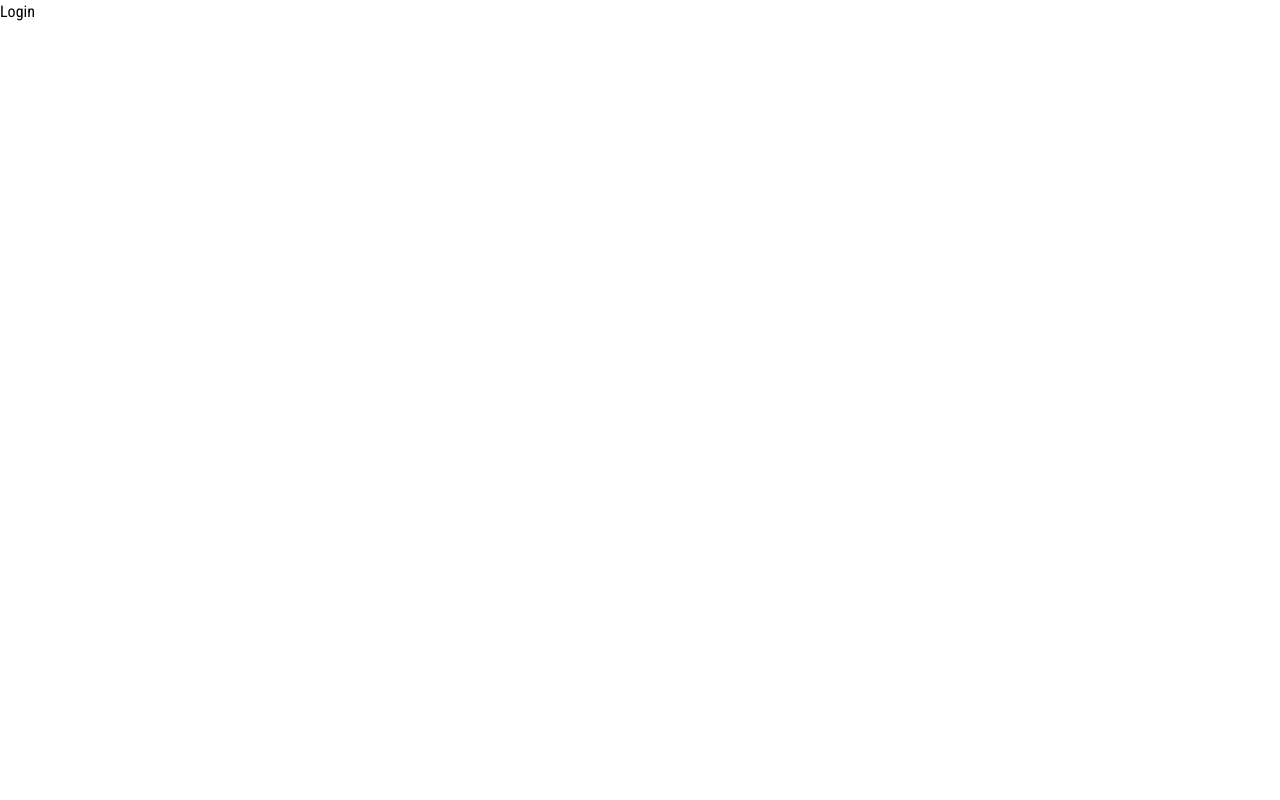
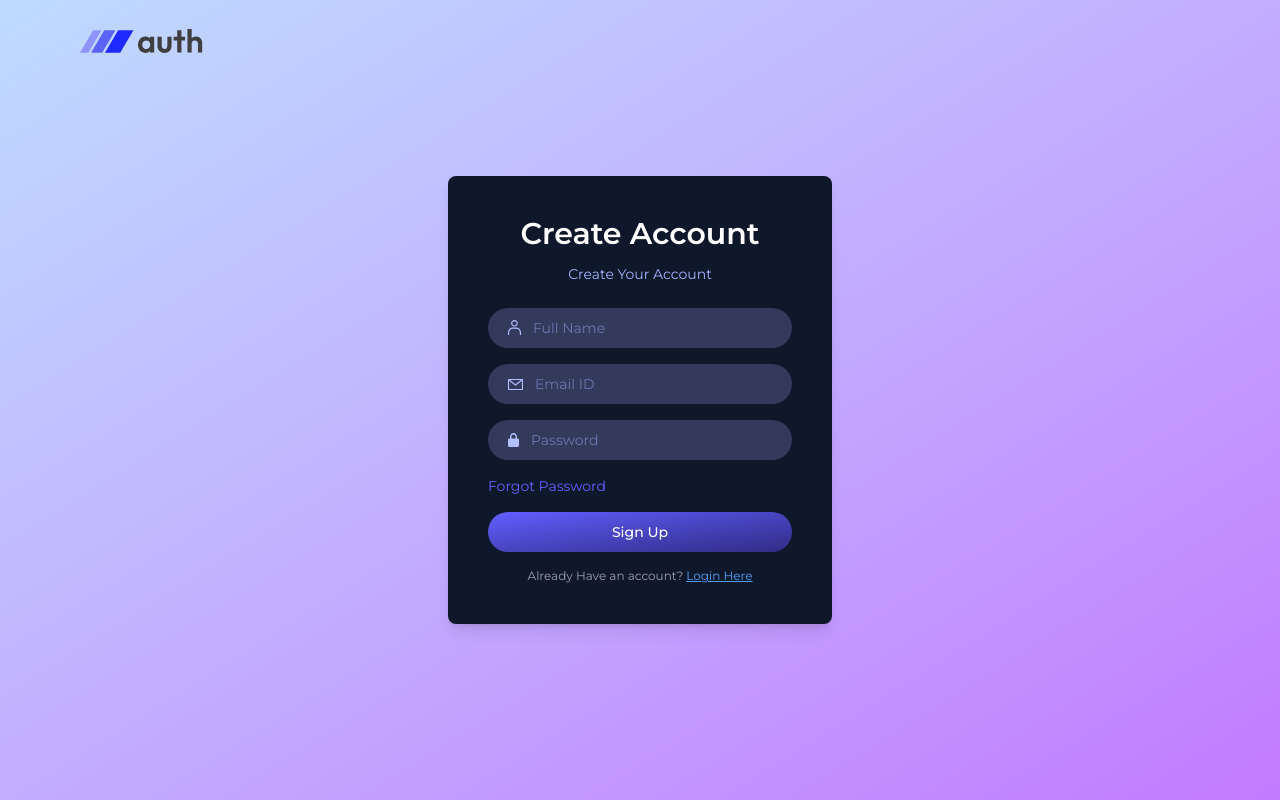
Before and after one commit to Abhinav-Anil-5670/LetMeIn, a React (Vite) app in the folder client/: page /login in a window 1280 px wide. Built offline with nearby package versions, Linux system fonts and the light colour scheme.

Commit message:
Login_Signup_Page

```diff
--- a/client/src/components/Navbar.jsx
+++ b/client/src/components/Navbar.jsx
@@ -1,11 +1,15 @@
 import React from 'react'
 import {assets} from '../assets/assets'
+import {useNavigate} from 'react-router-dom'
+const Navbar = () => {
+  const navigate = useNavigate()
 
-const Navbar = () => {
+
+
   return (
     <div className='w-full flex justify-between items-center p-4 sm:p-6 sm:px-24 absolute top-0'>
-      <img src={assets.logo} alt="" className='w-28 sm:w-32' />
-      <button className='flex items-center gap-2 border border-gray-500 rounded-full px-6 py-2 text-gray-800 hover:bg-gray-100 transition-all'>Login <img src={assets.arrow_icon} alt="" /> </button>
+      <img  src={assets.logo} alt="" className='w-28 sm:w-32' />
+      <button onClick={()=>navigate('/login')} className='flex items-center gap-2 border border-gray-500 rounded-full px-6 py-2 text-gray-800 hover:bg-gray-100 transition-all'>Login <img src={assets.arrow_icon} alt="" /> </button>
     </div>
   )
 }
--- a/client/src/index.css
+++ b/client/src/index.css
@@ -1,7 +1,6 @@
-@import url('https://fonts.googleapis.com/css2?family=Outfit:wght@100..900&family=Roboto+Condensed:ital,wght@0,100..900;1,100..900&display=swap');
-
+@import url('https://fonts.googleapis.com/css2?family=Montserrat:ital,wght@0,100..900;1,100..900&family=Outfit:wght@100..900&family=Roboto+Condensed:ital,wght@0,100..900;1,100..900&display=swap');
 @import "tailwindcss";
 
 *{
-   font-family: "Roboto Condensed", sans-serif;
+   font-family: "Montserrat", sans-serif;
 }
--- a/client/src/pages/Login.jsx
+++ b/client/src/pages/Login.jsx
@@ -1,11 +1,102 @@
-import React from 'react'
+import React, { useState } from "react";
+import { assets } from "../assets/assets";
+import {useNavigate} from 'react-router-dom'
 
 const Login = () => {
+
+  const navigate = useNavigate()
+
+  const [state, setState] = useState("Sign Up");
+  const [name, setname] = useState('')
+  const [email, setemail] = useState('')
+  const [password, setpassword] = useState('')
+
+
+
   return (
-    <div>
-      <h1>Login</h1>
+    <div className="flex items-center justify-center min-h-screen px-6 sm:px-0 bg-gradient-to-br from-blue-200 to-purple-400">
+      <img
+        onClick={()=>navigate('/')}
+        src={assets.logo}
+        alt=""
+        className="absolute left-5 sm:left-20 top-5 w-28 sm:w-32 cursor-pointer"
+      />
+      <div className="bg-slate-900 p-10 rounded-lg shadow-lg w-full sm:w-96 text-indigo-300 text-sm">
+        <h2 className="text-3xl font-semibold text-white text-center mb-3">
+          {state === "Sign Up" ? "Create Account" : "Login"}
+        </h2>
+
+        <p className="text-center text-sm mb-6">
+          {state === "Sign Up" ? "Create Your Account" : "Login Now"}
+        </p>
+
+        <form action="">
+          {state === "Sign Up" && (
+            <div className="mb-4 flex items-center gap-3 w-full px-5 py-2.5 rounded-full bg-[#333A5C]">
+              <img src={assets.person_icon} alt="" />
+              <input
+                onChange={e=>setname(e.target.value)}
+                value={name}
+                type="text"
+                name=""
+                id=""
+                placeholder="Full Name"
+                required
+                className="outline-none bg-transparent"
+              />
+            </div>
+          )}
+
+          <div className="mb-4 flex items-center gap-3 w-full px-5 py-2.5 rounded-full bg-[#333A5C]">
+            <img src={assets.mail_icon} alt="" />
+            <input
+            onChange={e=>setemail(e.target.value)}
+            value={email}
+              type="email"
+              name=""
+              id=""
+              placeholder="Email ID"
+              required
+              className="outline-none bg-transparent"
+            />
+          </div>
+          <div className="mb-4 flex items-center gap-3 w-full px-5 py-2.5 rounded-full bg-[#333A5C]">
+            <img src={assets.lock_icon} alt="" />
+            <input
+            onChange={e=>setpassword(e.target.value)}
+            value={password}
+              type="password"
+              name=""
+              id=""
+              placeholder="Password"
+              required
+              className="outline-none bg-transparent"
+            />
+          </div>
+          <p onClick={()=>navigate('/reset-password')} className="mb-4 text-indigo-500 cursor-pointer">Forgot Password</p>
+          <button className="w-full py-2.5 rounded-full bg-gradient-to-br from-indigo-500 to-indigo-900 text-white font-medium">
+            {state}
+          </button>
+        </form>
+
+        {state == "Sign Up" ? (
+          <p className="text-gray-400 text-center text-xs mt-4 ">
+            Already Have an account? {` `}
+            <span onClick={()=>setState("Login")} className="text-blue-400 cursor-pointer underline">
+              Login Here
+            </span>
+          </p>
+        ) : (
+          <p className="text-gray-400 text-center text-xs mt-4 ">
+            Don't have an account? {` `}
+            <span onClick={()=>setState("Sign Up")} className="text-blue-400 cursor-pointer underline">
+              Sign Up
+            </span>
+          </p>
+        )}
+      </div>
     </div>
-  )
-}
+  );
+};
 
-export default Login
+export default Login;
```
